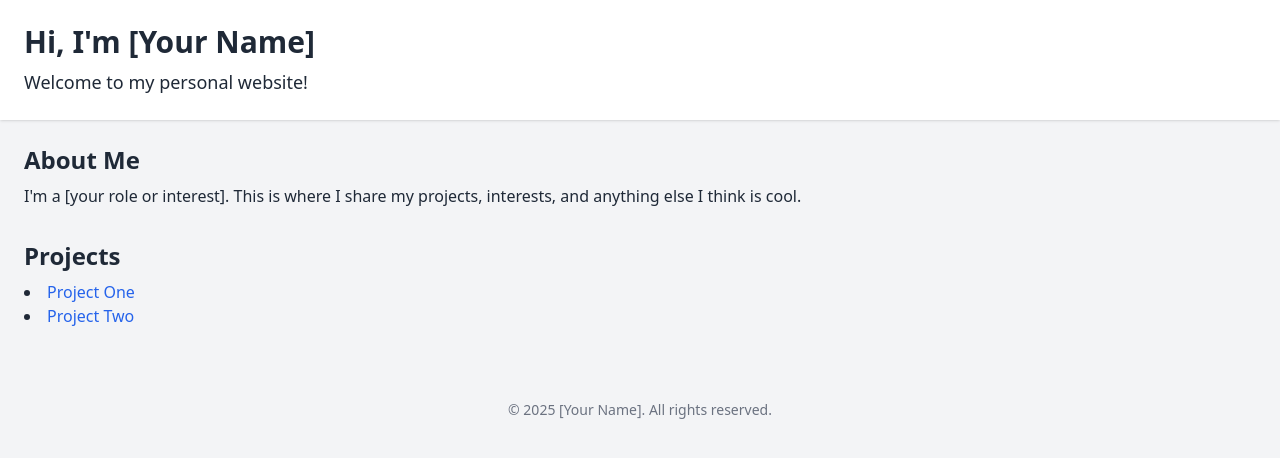
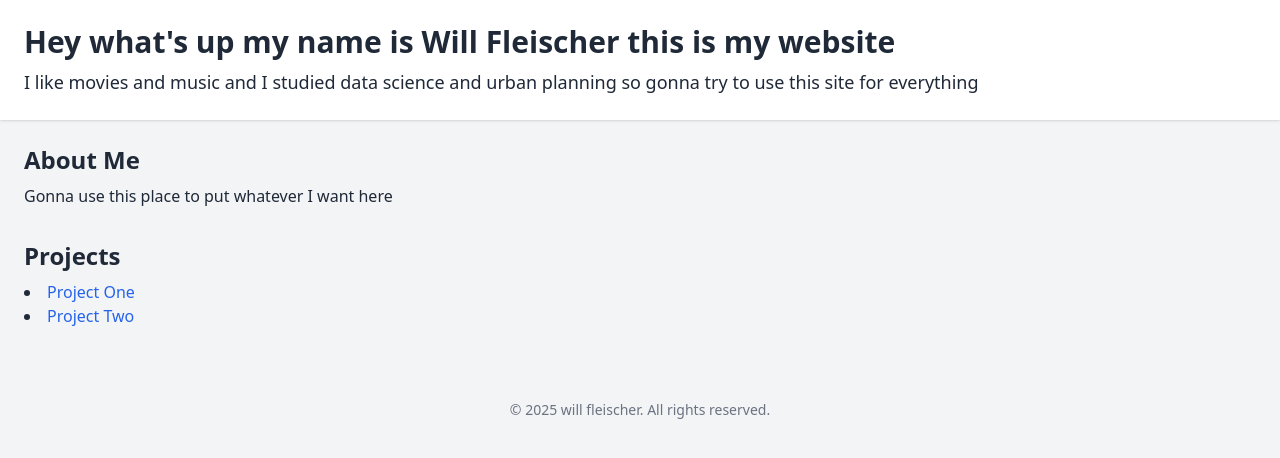
Before and after one commit to willfleischer/willfleischer.github.io, a plain HTML site: page index.html in a window 1280 px wide. Drawn offline with nearby package versions, Linux system fonts and the light colour scheme.

Commit message:
added text idk

```diff
--- a/index.html
+++ b/index.html
@@ -8,15 +8,15 @@
 </head>
 <body class="bg-gray-100 text-gray-800 font-sans">
   <header class="bg-white shadow p-6">
-    <h1 class="text-3xl font-bold">Hi, I'm [Your Name]</h1>
-    <p class="text-lg mt-2">Welcome to my personal website!</p>
+    <h1 class="text-3xl font-bold">Hey what's up my name is Will Fleischer this is my website</h1>
+    <p class="text-lg mt-2">I like movies and music and I studied data science and urban planning so gonna try to use this site for everything</p>
   </header>
 
   <main class="p-6">
     <section class="mb-8">
       <h2 class="text-2xl font-semibold mb-2">About Me</h2>
       <p>
-        I'm a [your role or interest]. This is where I share my projects, interests, and anything else I think is cool.
+        Gonna use this place to put whatever I want here
       </p>
     </section>
 
@@ -30,7 +30,7 @@
   </main>
 
   <footer class="text-center text-sm text-gray-500 mt-12 mb-4">
-    © 2025 [Your Name]. All rights reserved.
+    © 2025 will fleischer. All rights reserved.
   </footer>
 </body>
 </html>
```
